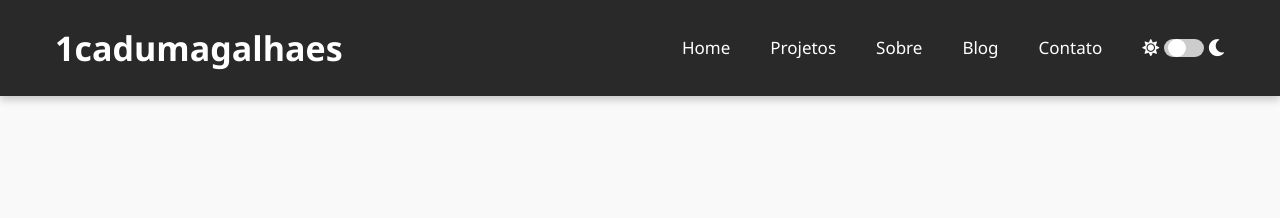
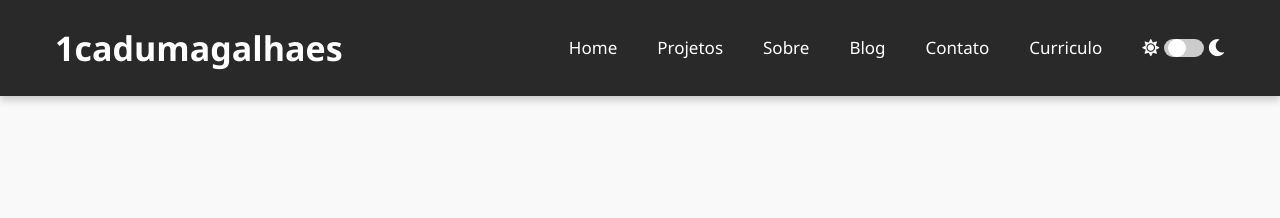
Before and after one commit to 1cadumagalhaes/1cadumagalhaes.github.io, a Jekyll site: the page built from index.html, in a window 1280 px wide. Shown: the top 218 px of the page. Built offline with Jekyll 4.4.1, drawn with Linux system fonts in a browser that asks for light colours.

Commit message:
fix: blog references without /blog

```diff
--- a/_includes/header.html
+++ b/_includes/header.html
@@ -13,8 +13,9 @@
                 <li><a href="/">Home</a></li>
                 <li><a href="/projetos/">Projetos</a></li>
                 <li><a href="/sobre/">Sobre</a></li>
-                <li><a href="/blog/">Blog</a></li>
+                <li><a href="blog.cadumagalhaes.dev">Blog</a></li>
                 <li><a href="/contato/">Contato</a></li>
+                <li><a href="work.cadumagalhaes.dev">Curriculo</a></li>
                 <li>
                     <span>
                         <em class="fas fa-sun icons"></em>
--- a/_layouts/blog.html
+++ b/_layouts/blog.html
@@ -11,7 +11,7 @@
     <main>
         {{ content }}
     </main>
-
+    {{site.url}}
     {% include footer.html %}
     {% include scripts.html %}
 </body>
--- a/_layouts/post.html
+++ b/_layouts/post.html
@@ -11,7 +11,7 @@
   <main class="container">
     {%if page.image %}
     <div id="image-wraper">
-      <img class="" src="{{ page.image | replace_first: '/', '/blog/' }}" alt="{{ page.alt }}" width="100%"
+      <img class="" src="{{ page.image }}" alt="{{ page.alt }}" width="100%"
         height="400px">
     </div>
 
--- a/assets/js/main.js
+++ b/assets/js/main.js
@@ -1,3 +1,5 @@
+var darkmodestate = false;
+var darkmode = window.localStorage.getItem('dark-mode')
 var $ = function (...args) {
     var t = document.querySelectorAll(...args);
     if (t.length == 1) return t[0];
@@ -26,8 +28,7 @@ function navSlide(value = 1, auto = false) {
 }
 
 document.addEventListener("DOMContentLoaded", function (event) {
-
-    var darkmode = window.localStorage.getItem('dark-mode');
+    //var darkmode = window.localStorage.getItem('dark-mode');
     if (darkmode === null) {
         window.localStorage.setItem('dark-mode', darkmodestate);
     }
--- a/assets/js/navbar.js
+++ b/assets/js/navbar.js
@@ -1,4 +1,3 @@
-var darkmodestate = false
 function touchHandler(selector, type, callback) {
     var el = $(selector), swipedir, dist, startX;
     el.addEventListener('touchstart', function (e) {
@@ -32,5 +31,6 @@ function responsive() {
 function darkMode() {
     toggleClass(document.documentElement, 'dark-mode');
     darkmodestate = !darkmodestate;
-    window.localStorage.setItem('dark-mode', darkmodestate)
+    window.localStorage.setItem('dark-mode', darkmodestate);
+    window.dataLayer.push({user:{darkmode:darkmodestate}});
 }
```
